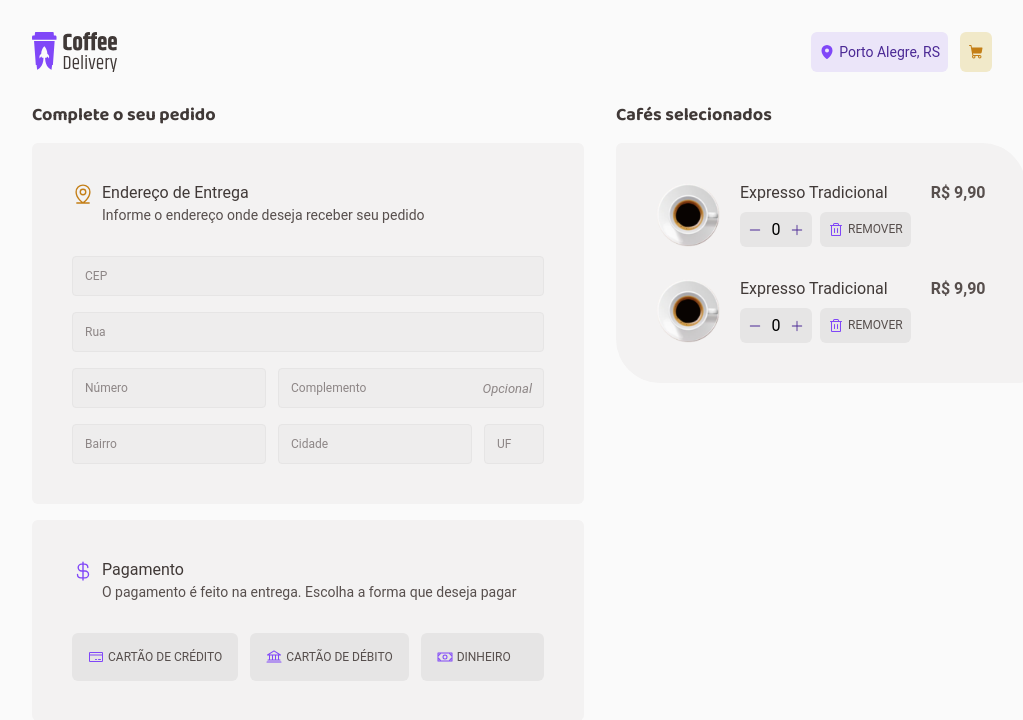
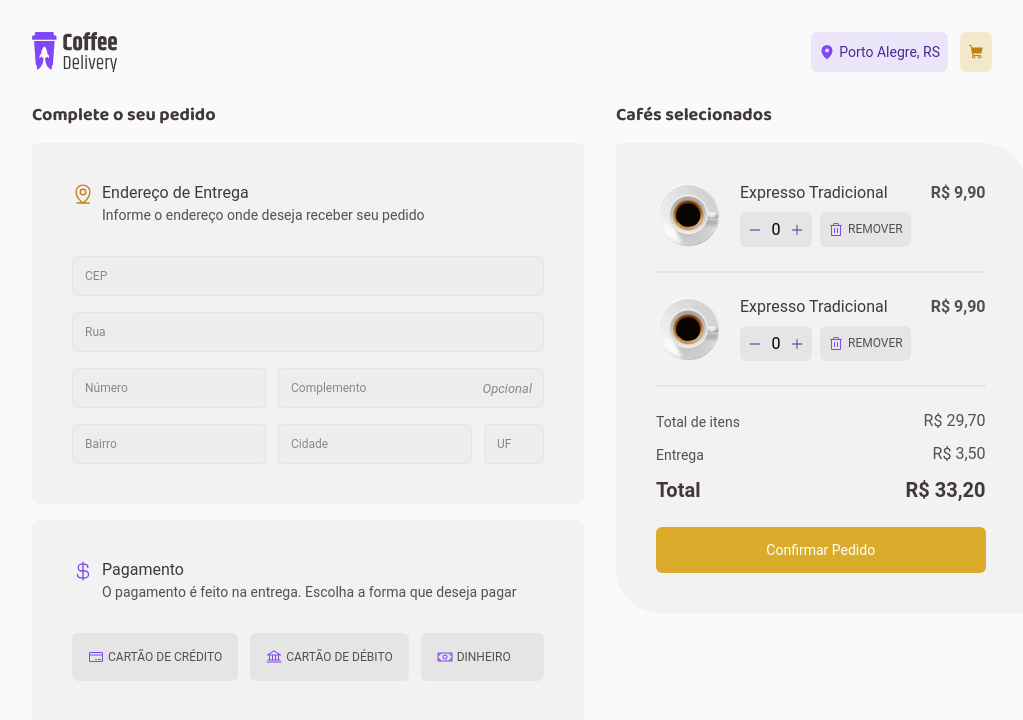
Before and after one commit to rutefig/challenge02-ignite-reactjs-coffee-delivery, a React (Vite) app: page /checkout in a window 1280 px wide. Shown: the top 720 px of the page, without its empty margins (128-1151 px from the left). Built offline with nearby package versions, Linux system fonts and the light colour scheme.

Commit message:
implemented selected coffees section for checkout page

```diff
--- a/src/pages/Checkout/index.tsx
+++ b/src/pages/Checkout/index.tsx
@@ -4,14 +4,19 @@ import { StyledText } from '../../components/Text'
 import { defaultTheme } from '../../styles/themes/default'
 import {
   CheckoutContainer,
+  Divider,
   FormContainer,
   OrderFormContainer,
   OrderFormHeader,
+  PriceInfoRow,
+  SelectedCoffeesList,
   TextContainer,
+  TotalPriceContainer,
 } from './styles'
 import { PaymentOptions } from './components/PaymentOptions'
 import { DeliveryAddressForm } from './components/DeliveryAddressForm'
 import { CoffeeCard } from './components/CoffeeCard'
+import { Button } from '../../components/Button'
 
 export function Checkout() {
   return (
@@ -70,12 +75,41 @@ export function Checkout() {
           Cafés selecionados
         </StyledText>
 
-        <OrderFormContainer
-          style={{ borderRadius: '6px 44px', width: 'max-content' }}
-        >
+        <SelectedCoffeesList>
           <CoffeeCard />
+          <Divider />
           <CoffeeCard />
-        </OrderFormContainer>
+          <Divider />
+          <TotalPriceContainer>
+            <PriceInfoRow>
+              <StyledText size={14}>Total de itens</StyledText>
+              <StyledText>R$ 29,70</StyledText>
+            </PriceInfoRow>
+            <PriceInfoRow>
+              <StyledText size={14}>Entrega</StyledText>
+              <StyledText>R$ 3,50</StyledText>
+            </PriceInfoRow>
+            <PriceInfoRow>
+              <StyledText
+                size={20}
+                weight="bold"
+                color={defaultTheme['base-subtitle']}
+              >
+                Total
+              </StyledText>
+              <StyledText
+                size={20}
+                weight="bold"
+                color={defaultTheme['base-subtitle']}
+              >
+                R$ 33,20
+              </StyledText>
+            </PriceInfoRow>
+          </TotalPriceContainer>
+          <Button style={{ width: '-webkit-fill-available' }}>
+            Confirmar Pedido
+          </Button>
+        </SelectedCoffeesList>
       </FormContainer>
     </CheckoutContainer>
   )
--- a/src/pages/Checkout/styles.ts
+++ b/src/pages/Checkout/styles.ts
@@ -33,3 +33,29 @@ export const TextContainer = styled.div`
   flex-direction: column;
   gap: 0.125rem;
 `
+
+export const SelectedCoffeesList = styled(OrderFormContainer)`
+  display: flex;
+  flex-direction: column;
+  gap: 1.5rem;
+  width: max-content;
+  border-radius: 6px 44px;
+`
+
+export const Divider = styled.hr`
+  width: -webkit-fill-available;
+  border: 1px solid ${(props) => props.theme['base-button']};
+`
+
+export const TotalPriceContainer = styled.div`
+  display: flex;
+  flex-direction: column;
+  gap: 0.75rem;
+  width: -webkit-fill-available;
+`
+
+export const PriceInfoRow = styled.div`
+  display: flex;
+  justify-content: space-between;
+  align-items: center;
+`
```
